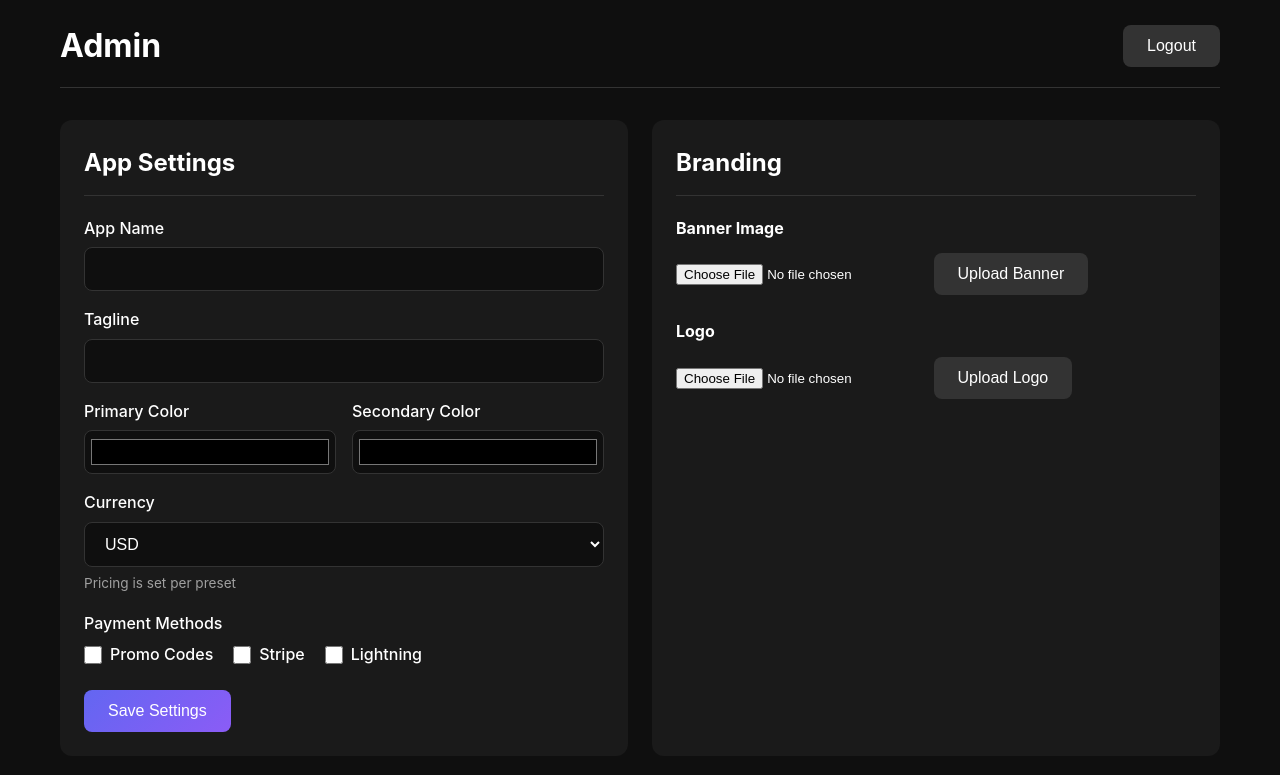
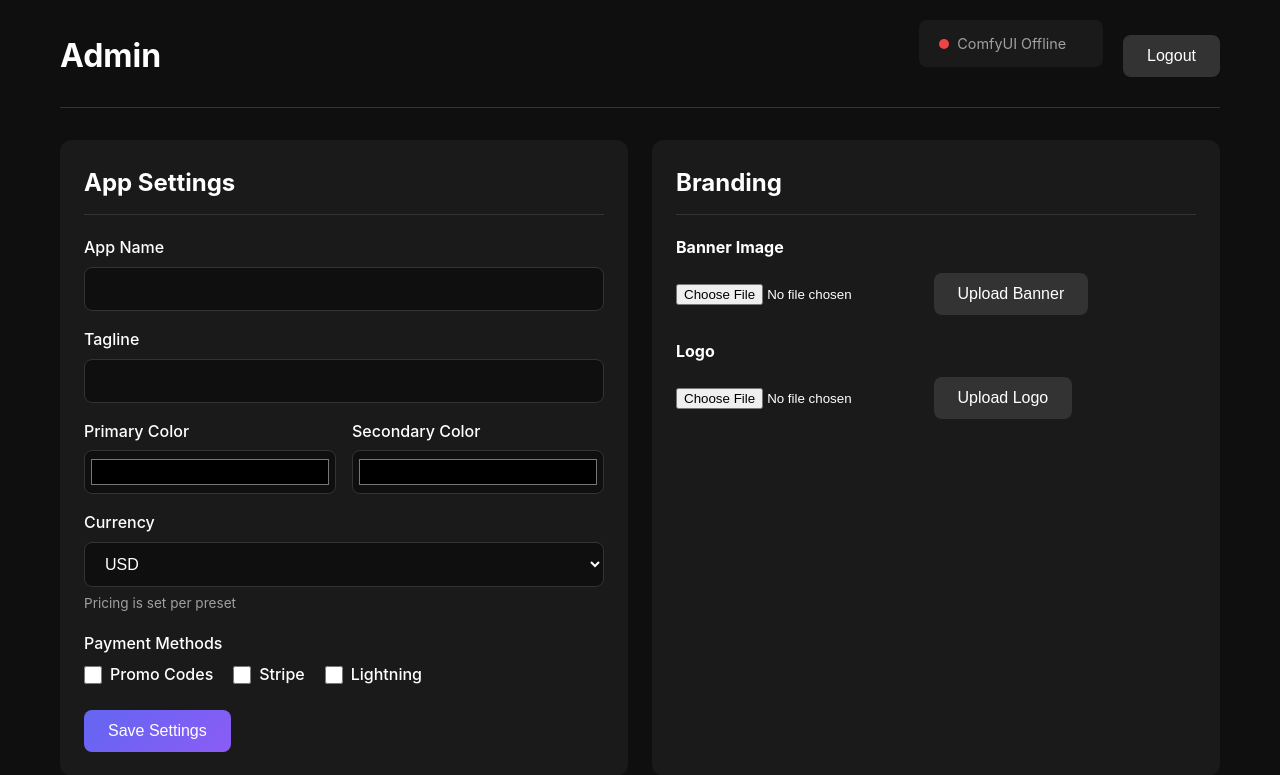
Before and after one commit to ValyrianTech/genselfie, a FastAPI app: template templates/admin.html in a window 1280 px wide. Shown: the top 775 px of the page. Run offline with FastAPI, Linux system fonts and the light colour scheme; the template is opened without the code that fills it, so the values that code supplies are empty.

Commit message:
Add ComfyUI server status indicator to admin page
- Add status indicator in admin header next to logout button
- Add JavaScript to poll /api/server-status every 10 seconds
- Add CSS for admin header layout with status indicator

```diff
--- a/static/css/style.css
+++ b/static/css/style.css
@@ -562,6 +562,20 @@ body {
     border-bottom: 1px solid var(--border-color);
 }
 
+.admin-header .header-right {
+    display: flex;
+    align-items: center;
+    gap: 20px;
+}
+
+.admin-header .server-status {
+    display: flex;
+    align-items: center;
+    gap: 8px;
+    font-size: 0.9rem;
+    color: var(--text-secondary);
+}
+
 .admin-grid {
     display: grid;
     grid-template-columns: repeat(2, 1fr);
--- a/templates/admin.html
+++ b/templates/admin.html
@@ -6,9 +6,16 @@
 <div class="admin-container">
     <header class="admin-header">
         <h1>{{ settings.app_name }} Admin</h1>
-        <form method="POST" action="/admin/logout" style="display: inline;">
-            <button type="submit" class="btn btn-secondary">Logout</button>
-        </form>
+        <div class="header-right">
+            <div class="server-status" id="server-status">
+                <span class="status-indicator" id="status-indicator"></span>
+                <span class="status-text" id="status-text">Checking ComfyUI...</span>
+                <span class="queue-info" id="queue-info"></span>
+            </div>
+            <form method="POST" action="/admin/logout" style="display: inline;">
+                <button type="submit" class="btn btn-secondary">Logout</button>
+            </form>
+        </div>
     </header>
 
     <div class="admin-grid">
@@ -414,4 +421,41 @@
         </section>
     </div>
 </div>
+
+<script>
+(function() {
+    const statusIndicator = document.getElementById('status-indicator');
+    const statusText = document.getElementById('status-text');
+    const queueInfo = document.getElementById('queue-info');
+
+    async function checkServerStatus() {
+        try {
+            const response = await fetch('/api/server-status');
+            const data = await response.json();
+
+            if (data.online) {
+                statusIndicator.className = 'status-indicator online';
+                statusText.textContent = 'ComfyUI Online';
+                if (data.queue_size > 0) {
+                    queueInfo.textContent = `(${data.queue_size} in queue)`;
+                } else {
+                    queueInfo.textContent = '';
+                }
+            } else {
+                statusIndicator.className = 'status-indicator offline';
+                statusText.textContent = 'ComfyUI Offline';
+                queueInfo.textContent = '';
+            }
+        } catch (error) {
+            statusIndicator.className = 'status-indicator offline';
+            statusText.textContent = 'ComfyUI Offline';
+            queueInfo.textContent = '';
+        }
+    }
+
+    // Check immediately and then every 10 seconds
+    checkServerStatus();
+    setInterval(checkServerStatus, 10000);
+})();
+</script>
 {% endblock %}
```
